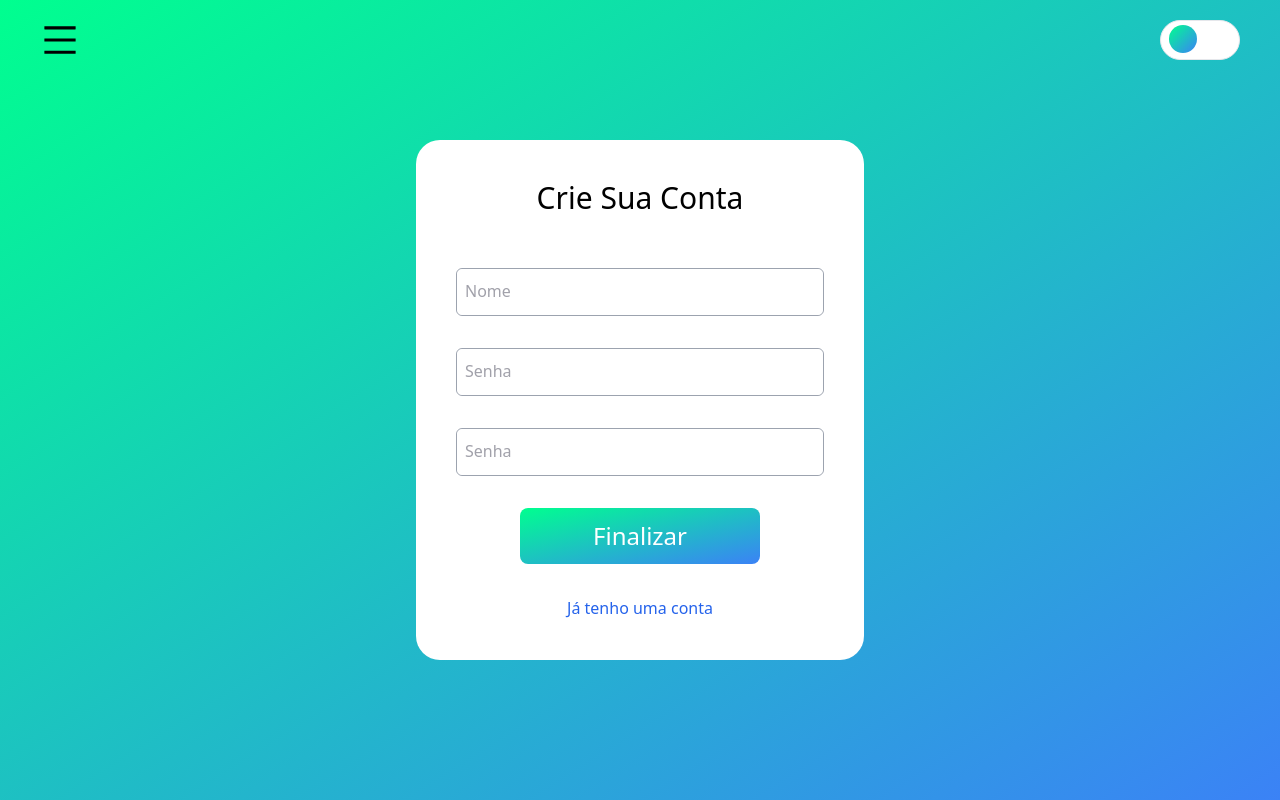
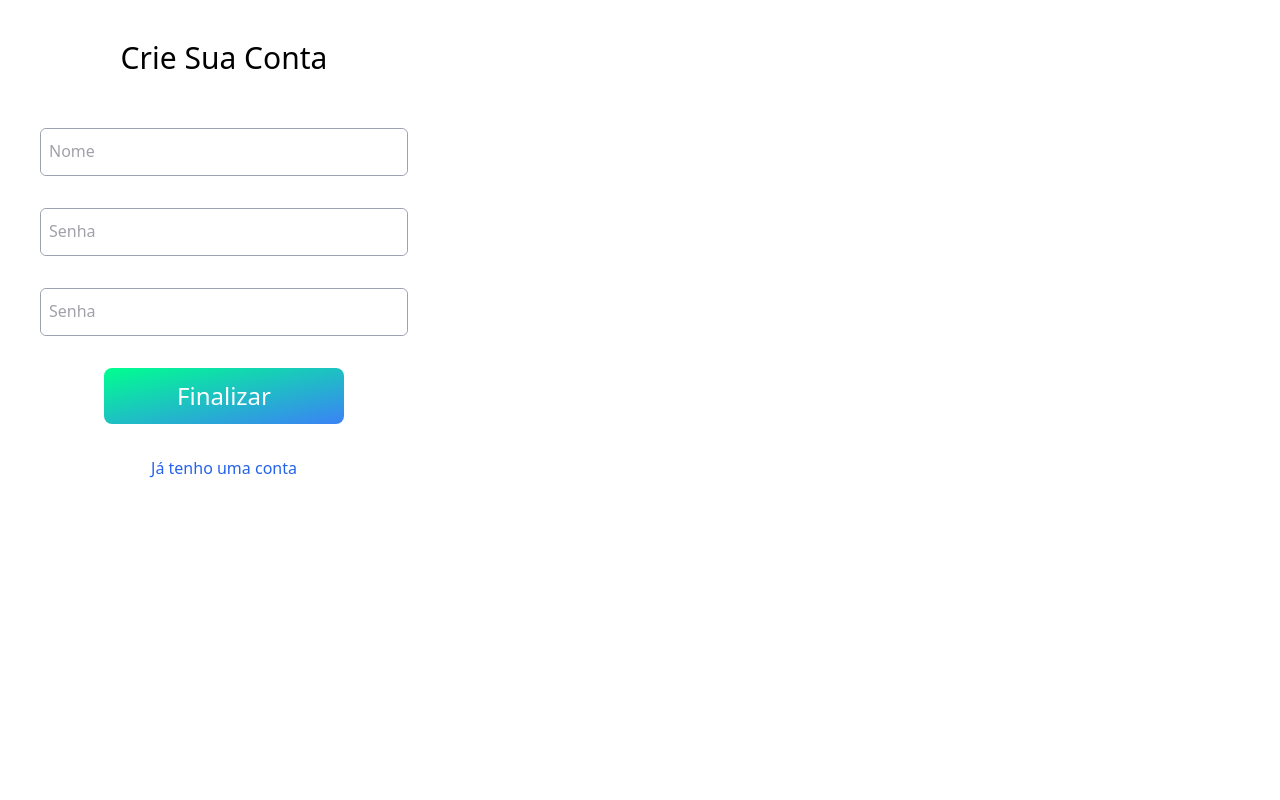
Before and after one commit to gabrielbarros23/formulario-basico-experimental, a Next.js app: page / in a window 1280 px wide. Built offline with nearby package versions, Linux system fonts and the light colour scheme.

Commit message:
adicionado index nos hooks para funilar os hooks.

```diff
--- /dev/null
+++ b/src/app/Hooks/index.tsx
@@ -0,0 +1,20 @@
+'use client'
+
+import { createContext } from 'react'
+import { CreateToastProvider } from '.././Hooks/ToastContext'
+import { CreateInputValueProvider } from '.././Hooks/InputValueContext'
+import { CreateThemeProviderContext } from '.././Hooks/ThemeContext'
+
+const HooksContextProvider = createContext({})
+
+export function CreateHooksContextProvider({ children }: any) {
+  return (
+    <HooksContextProvider.Provider value={{}}>
+      <CreateThemeProviderContext>
+        <CreateToastProvider>
+          <CreateInputValueProvider>{children}</CreateInputValueProvider>
+        </CreateToastProvider>
+      </CreateThemeProviderContext>
+    </HooksContextProvider.Provider>
+  )
+}
--- a/src/app/layout.tsx
+++ b/src/app/layout.tsx
@@ -1,10 +1,7 @@
 import { ReactNode } from 'react'
 import './globals.css'
-import { CreateToastProvider } from './Hooks/ToastContext'
-import { CreateInputValueProvider } from './Hooks/InputValueContext'
-import { CreateThemeProviderContext } from './Hooks/ThemeContext'
-import { Background } from '../app/components/Background'
-import { Header } from '../app/components/Header'
+
+import { CreateHooksContextProvider } from './Hooks'
 
 export const metadata = {
   title: 'Formulário',
@@ -14,17 +11,8 @@ export const metadata = {
 export default function RootLayout({ children }: { children: ReactNode }) {
   return (
     <html lang="pt-br">
-      <body className="overflow-y-hidden">
-        <CreateThemeProviderContext>
-          <CreateToastProvider>
-            <CreateInputValueProvider>
-              <Background>
-                <Header />
-                {children}
-              </Background>
-            </CreateInputValueProvider>
-          </CreateToastProvider>
-        </CreateThemeProviderContext>
+      <body className=" overflow-y-hidden">
+        <CreateHooksContextProvider>{children}</CreateHooksContextProvider>
       </body>
     </html>
   )
```
